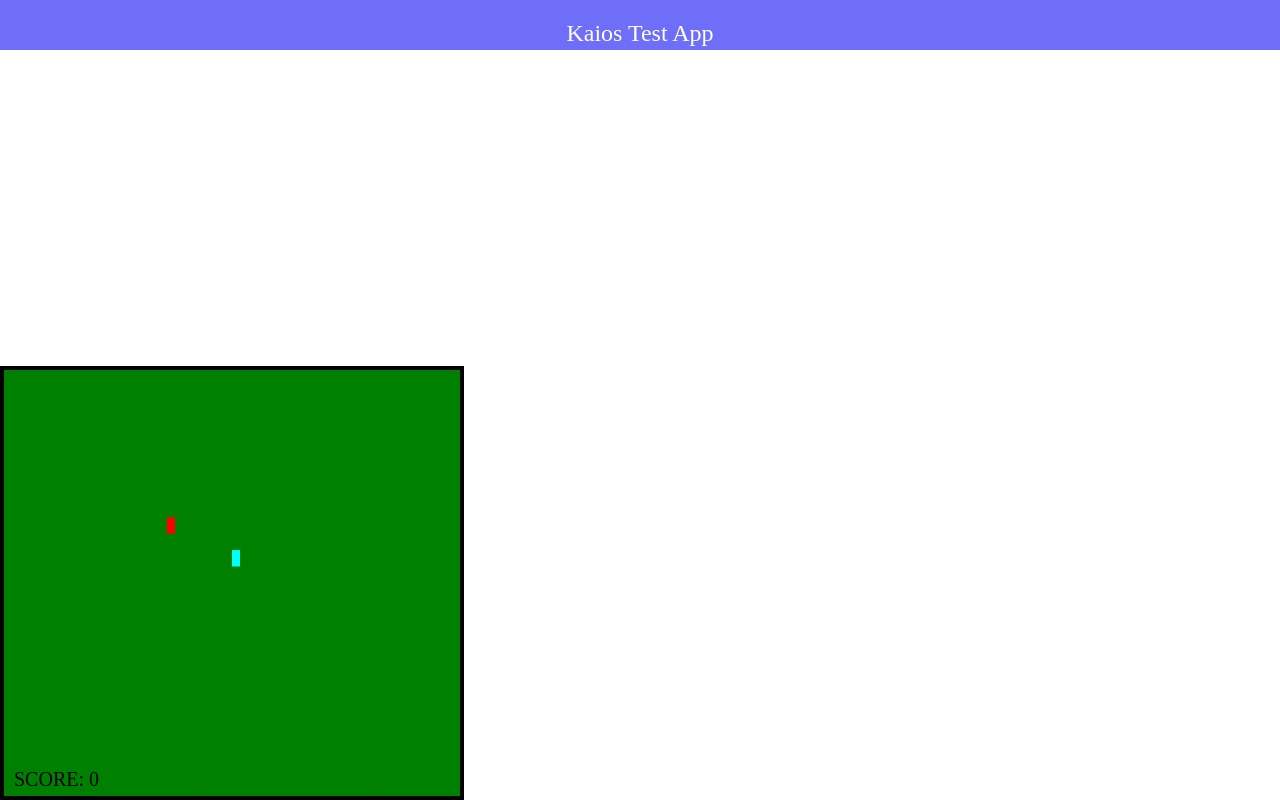
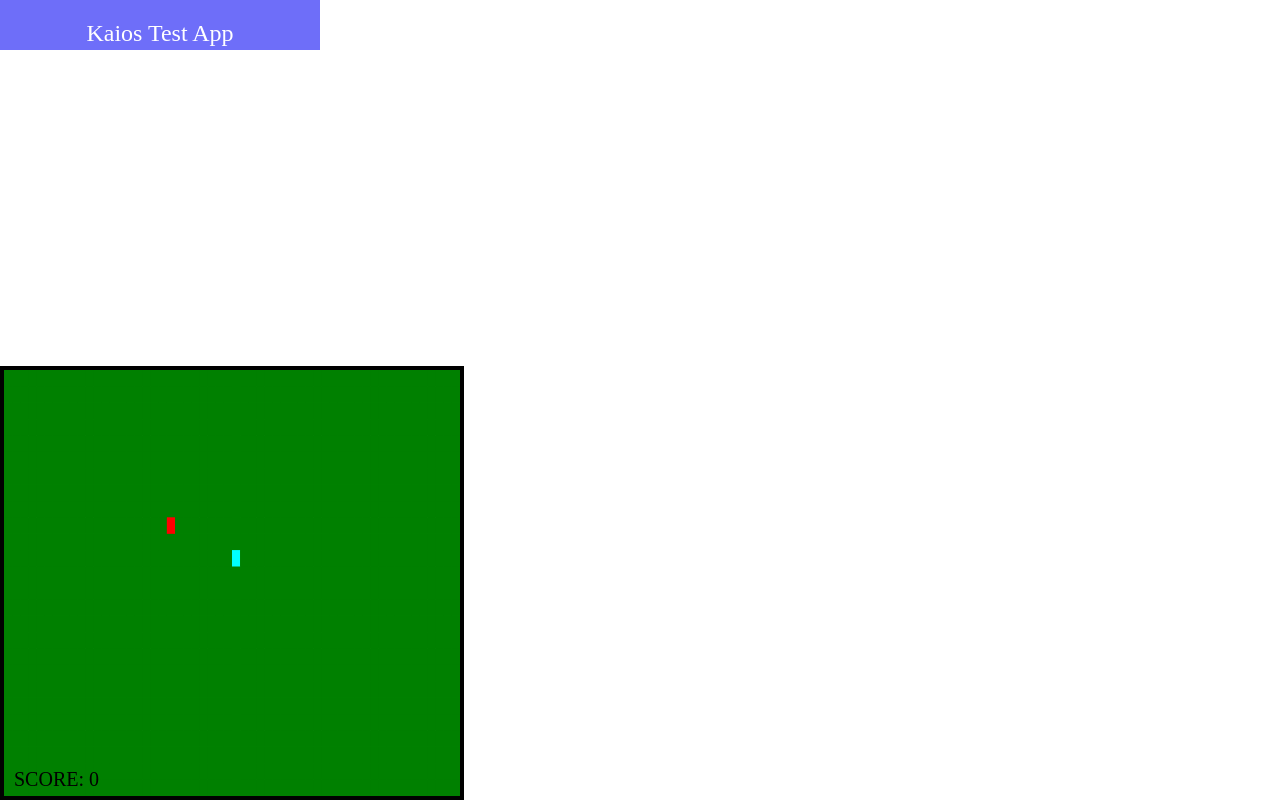
Before and after one commit to erik-corder/kaiosSnackGame, a plain HTML site: page index.html in a window 1280 px wide. Drawn offline with Linux system fonts and the light colour scheme.

Commit message:
make it better

```diff
--- a/index.html
+++ b/index.html
@@ -12,8 +12,8 @@
     <style>
         html,
         body {
-            width: 100%;
-            height: 100%;
+            width: 320px;
+            height: 240px;
             margin: 0;
             padding: 0;
         }
```
